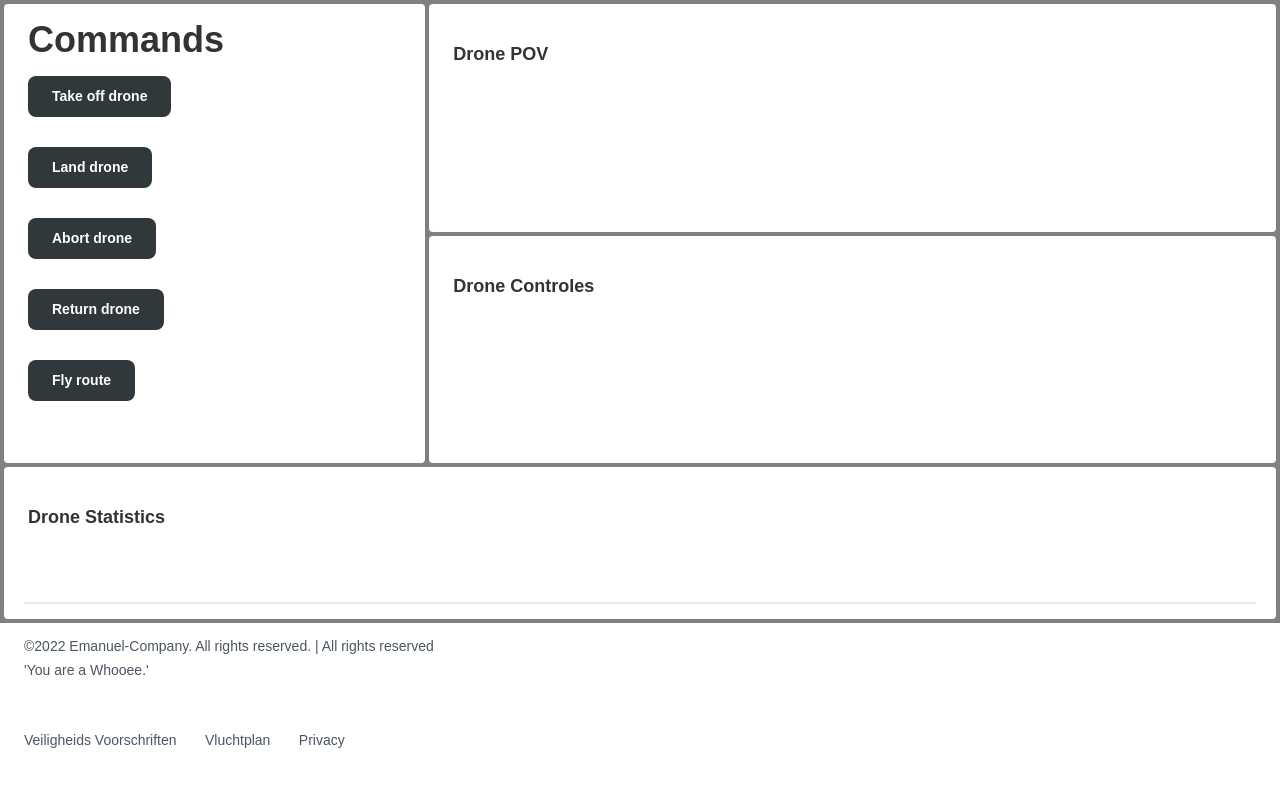
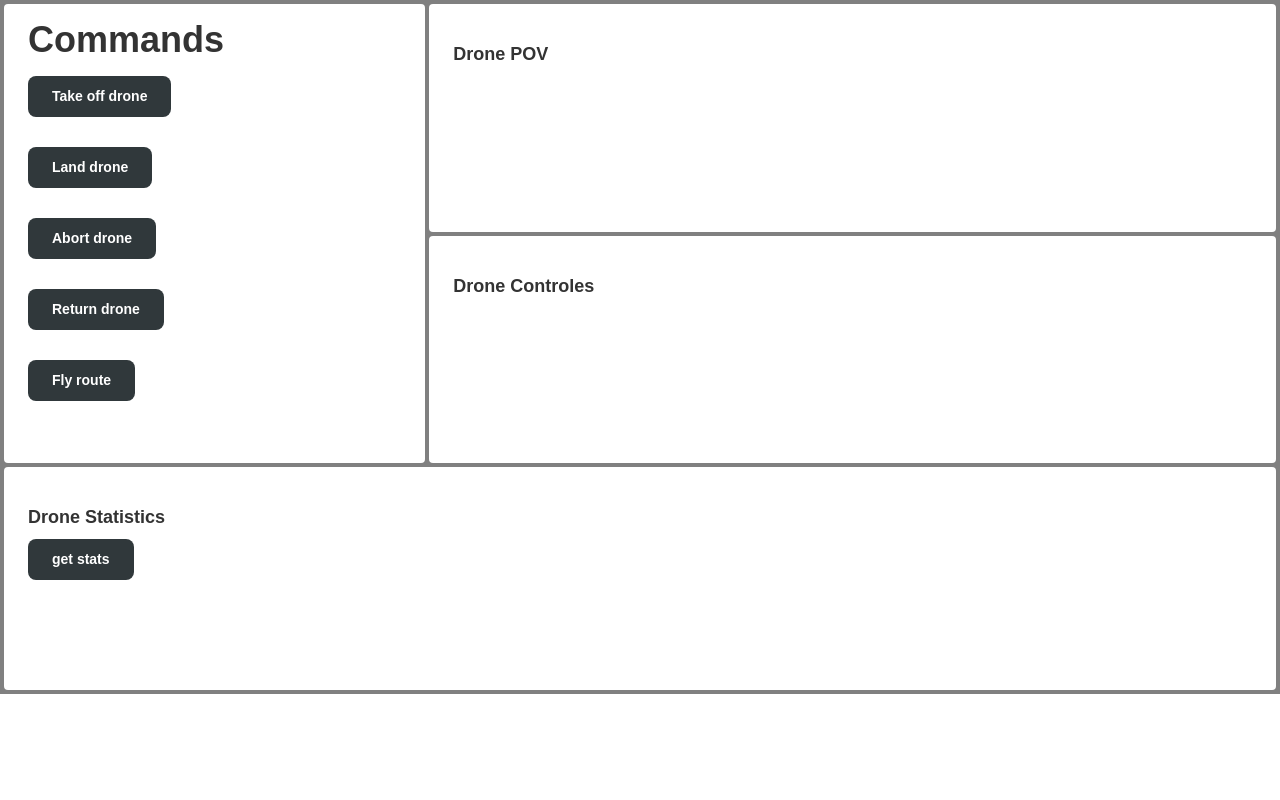
Before and after one commit to dekkerste/SchoolProject, a Flask app: page / in a window 1280 px wide. Run offline with Flask 2, Linux system fonts and the light colour scheme; some libraries are stand-ins or nearby versions.

Commit message:
footer verwijderd

```diff
--- a/templates/index.html
+++ b/templates/index.html
@@ -37,28 +37,12 @@
         </div>
         <div class="white col-span-3 px-6 pb-20 rounded">
             <h3 class="font-semibold text-lg mb-2">Drone Statistics</h3>
-
-        </div>
-        <div class="absolute inset-x-0 bottom-0 col-span-3 text-gray-600 px-6 py-12">
-            <div class="space-y-4 mt-16 lg:mt-20 border-t-2 border-gray-200 pt-8 ">
-                <div class="text-sm space-y-4 md:space-y-1 text-center md:text-left">
-                    <p>©2022 Emanuel-Company. All rights reserved. | All rights reserved</p>
-                    <p>'You are a Whooee.'</p>
-                </div>
-            </div>
-            <div class="space-y-4 mt-8 lg:mt-12">
-                <nav class="space-x-6">
-                    <a href="https://www.rijksoverheid.nl/onderwerpen/drone/vraag-en-antwoord/regels-drone-laag-risico"
-                       class="font-normal text-sm hover:text-black mb-2">Veiligheids Voorschriften</a>
-                    <!-- Link naar vleiligheids voorschriften van Nederland. -->
-                    <a href="/files/Vliegplan formulier.pdf" download class="font-normal text-sm hover:text-black mb-2">Vluchtplan</a>
-                    <!-- Download link van vluchtplan. -->
-                    <a href="#" class="font-normal text-sm hover:text-black mb-2">Privacy</a>
-                </nav>
-            </div>
+            <button id="get_stats">get stats</button>
+            <div id="show_ss"><!-- Show ss --></div>
         </div>
     </div>
 </div>
+
 
 <script src="https://code.jquery.com/jquery-3.5.1.js"
         integrity="sha256-QWo7LDvxbWT2tbbQ97B53yJnYU3WhH/C8ycbRAkjPDc="
@@ -78,6 +62,20 @@
         });
     });
 </script>
+
+<script type=text/javascript>
+    $('#get_stats').click(function () { // Button
+        $('#get_stats').addClass('is-loading');
+        $.ajax({
+            url: '/stats',
+            type: 'POST',
+            success: function (response) {
+                $('#show_ss').html(response);
+                $('#get_stats').hide();
+            }
+        });
+    });
+</script>
 </body>
 
 </html>
```
